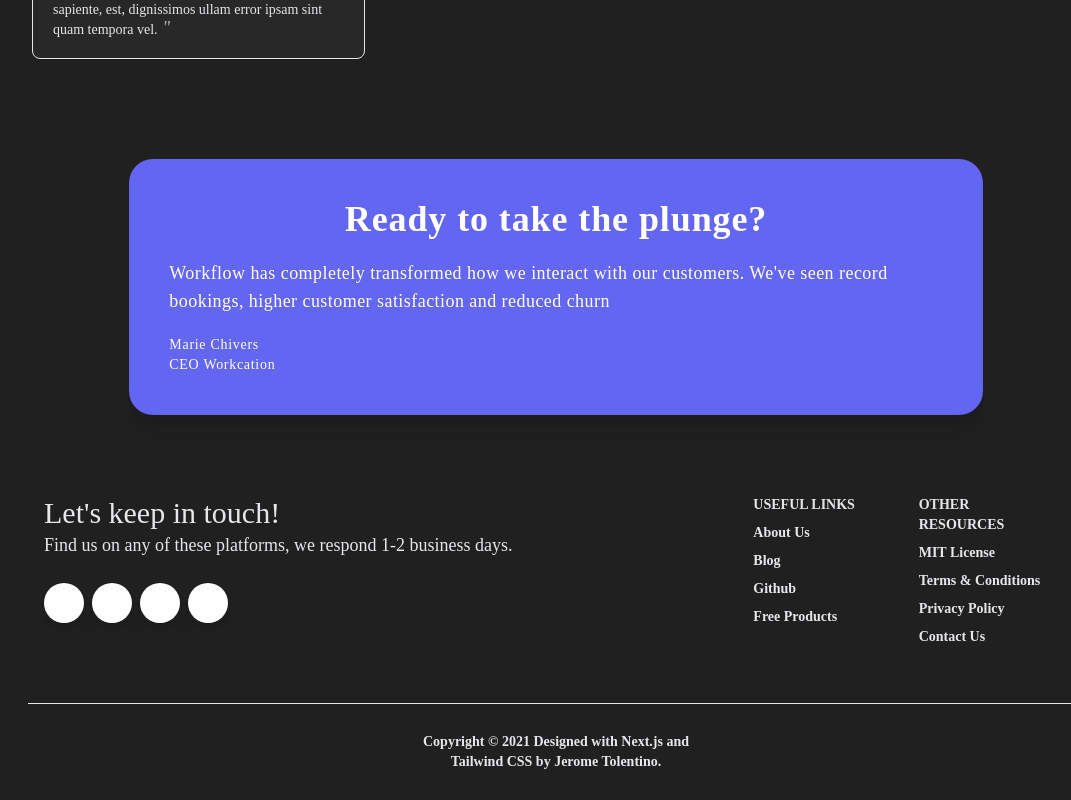
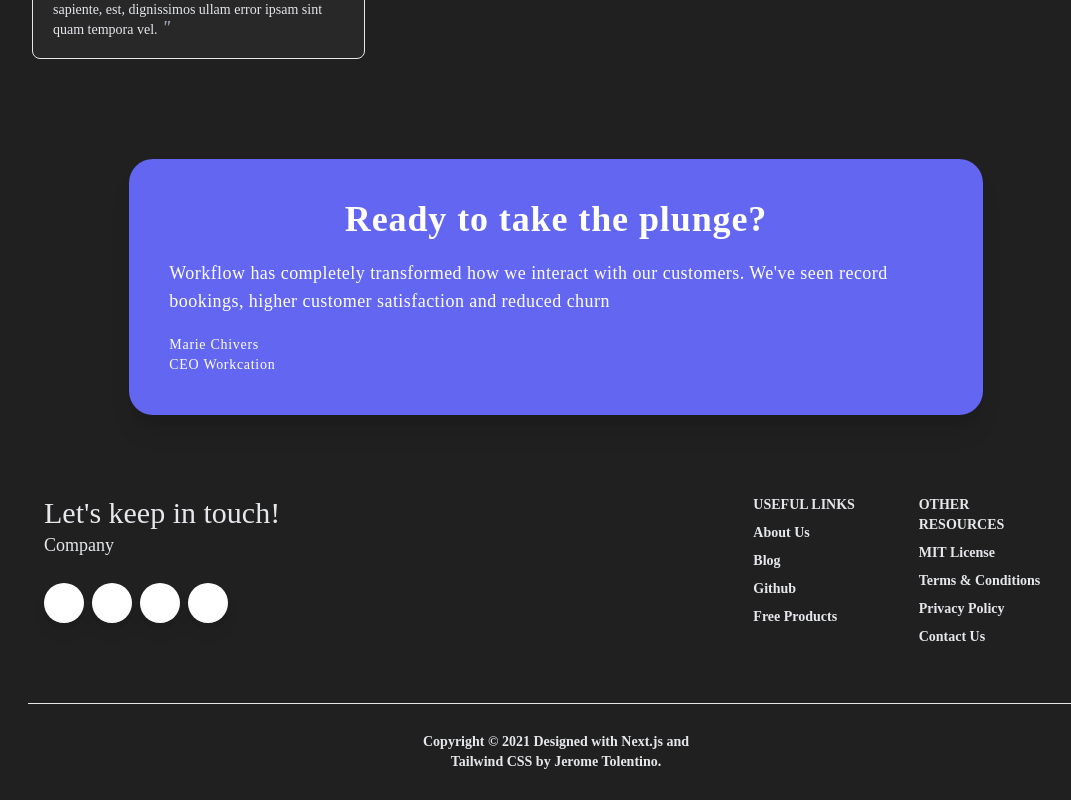
Before and after one commit to synerjay/landing-page-template-nextjs, a Next.js app: page / in a window 1280 px wide. Shown: the part 6526-7326 px from the top of the page, without its empty margins (84-1155 px from the left). Built offline with nearby package versions, Linux system fonts and the light colour scheme.

Commit message:
Changed footer

```diff
--- a/comps/Footer.js
+++ b/comps/Footer.js
@@ -7,9 +7,7 @@ const Footer = () => {
             <h4 className='text-3xl fonat-semibold text-gray-200'>
               Let's keep in touch!
             </h4>
-            <h5 className='text-lg mt-0 mb-2 text-gray-200'>
-              Find us on any of these platforms, we respond 1-2 business days.
-            </h5>
+            <h5 className='text-lg mt-0 mb-2 text-gray-200'>Company</h5>
             <div className='mt-6 lg:mb-0 mb-6'>
               <button
                 className='bg-white text-lightBlue-400 shadow-lg font-normal h-10 w-10 items-center justify-center align-center rounded-full outline-none focus:outline-none mr-2'
```
